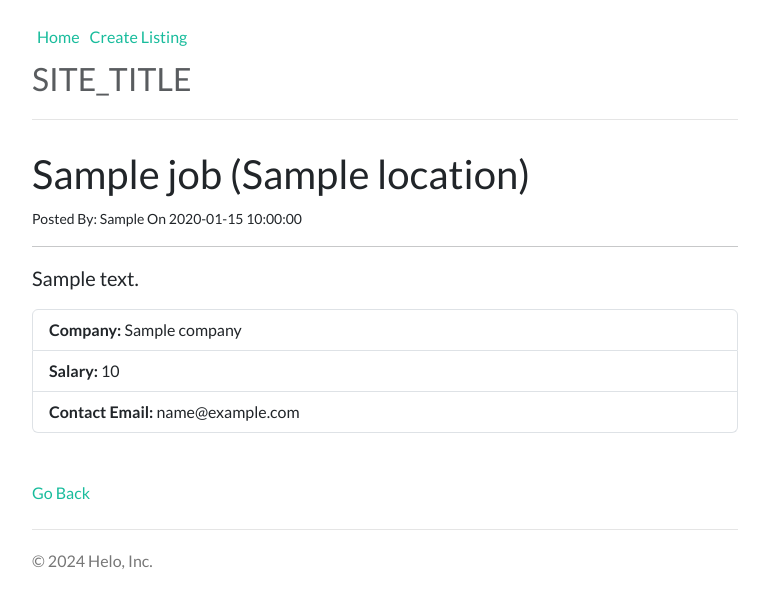
After one commit to ahmedhelalia/job_lister, a PHP site: template templates/job-single.php in a window 1280 px wide. The commit adds this page. Shown: the top 608 px of the page, without its empty margins (255-1024 px from the left). Run offline with PHP 8.4, Linux system fonts and the light colour scheme; the template is opened without the code that fills it: most values are stand-ins (such as "Sample title", 1, 10 or a date in 2020); some libraries are stand-ins or nearby versions.

Commit message:
view jobs

```diff
--- a/templates/frontpage.php
+++ b/templates/frontpage.php
@@ -24,8 +24,7 @@ include 'inc/header.php';
             <p><?= $job->description ?></p>
         </div>
         <div class="col-md-2">
-            <!-- <a class="btn btn-secondary" href="job.php?id=<?=$job->id?>">View</a> -->
-        </div>
+           <a class="btn btn-secondary" href="job.php?id=<?=$job->id?>">View</a>
     </div>
 <?php endforeach;?>
 <?php
--- /dev/null
+++ b/templates/job-single.php
@@ -0,0 +1,14 @@
+<?php include 'inc/header.php' ?>
+<h2 class="page-header"><?= $job->job_title;?> (<?= $job->location ?>)</h2>
+<small>Posted By: <?= $job->contact_user; ?> On <?= $job->post_date?> </small>
+<hr>
+<p class="lead"><?= $job->description ?></p>
+<ul class="list-group">
+    <li class="list-group-item"><strong>Company: </strong><?=  $job->company ?></li>
+    <li class="list-group-item"><strong>Salary: </strong><?= $job->salary ?></li>
+    <li class="list-group-item"><strong>Contact Email: </strong><?=  $job->contact_email ?></li>
+</ul>
+<br><br>
+<a href="index.php" style="text-decoration: none;">Go Back</a>
+<br><br>
+<?php include 'inc/footer.php' ?>
```
Also changed, not shown: job.php (added, +12 -0 lines), lib/job.php (+10 -0 lines).
